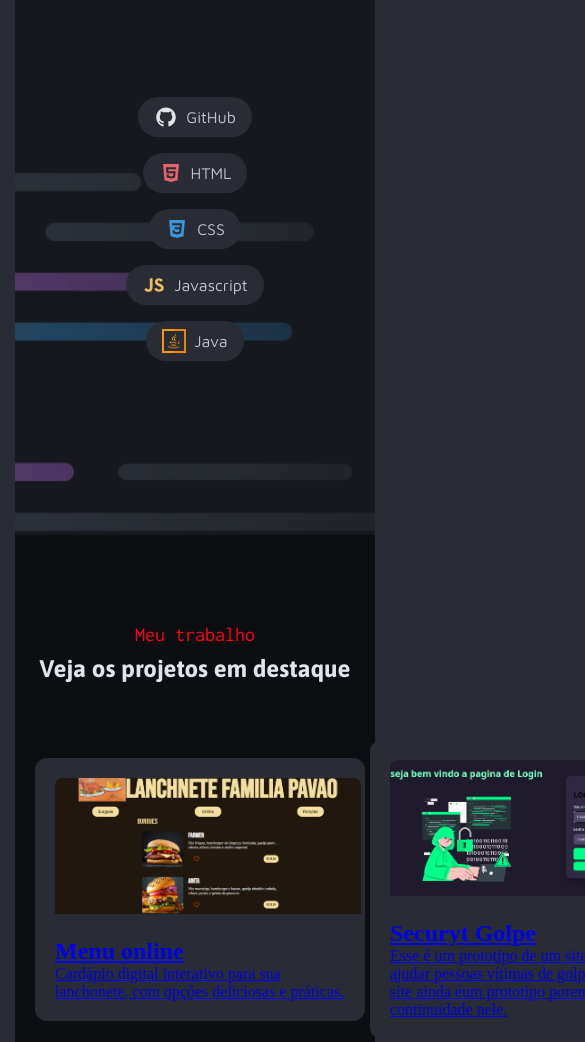
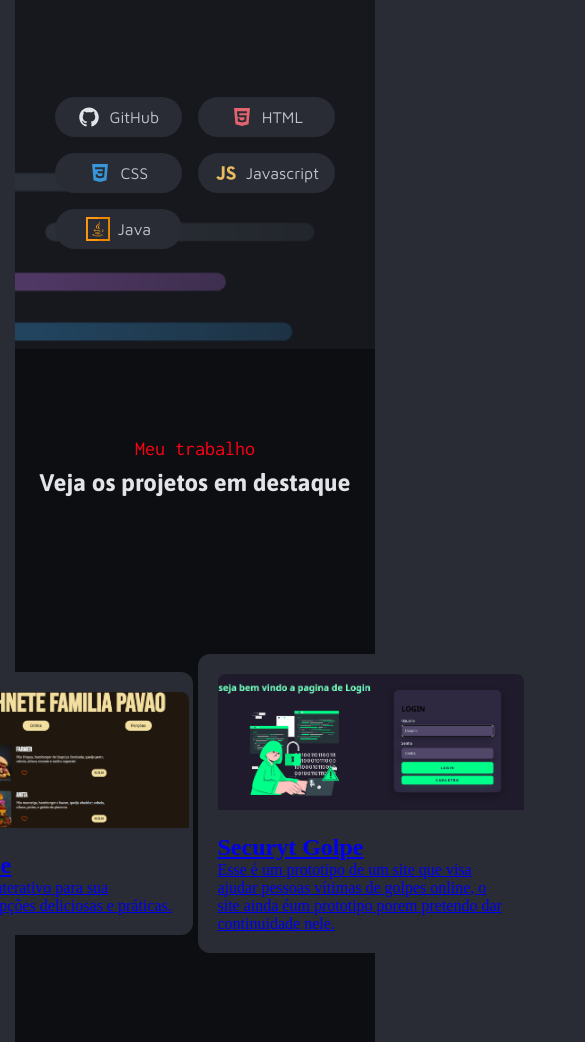
Before and after one commit to Fdsantos207/portifolio, a plain HTML site: page index.html in a window 390 px wide. Shown: the part 637-1679 px from the top of the page, 585 px wide, since content can reach past the window. Drawn offline with Linux system fonts and the light colour scheme.

Commit message:
Add files via upload

```diff
--- a/styles/index.css
+++ b/styles/index.css
@@ -1,3 +1,4 @@
+
 /* Global Styles */
 * {
   padding: 0;
@@ -165,7 +166,7 @@
 
 .stack {
   display: flex;
-  flex-direction: column; /* Organiza em coluna */
+  flex-direction: row; /* Organiza em coluna */
   align-items: center;
   padding: 20px; /* Afastando as bordas laterais */
   gap: 16px;
@@ -199,7 +200,7 @@
 /* Jobs */
 .jobs {
   background: var(--gray-100);
-  flex-direction: column;
+  flex-direction: row;
   justify-content: center;
   align-items: center;
   padding: 88px 20px; /* Afastando as bordas laterais */
@@ -316,18 +317,30 @@
       width: 200px; /* Adapta a largura do avatar */
   }
 
+  .stack {
+    display: grid; /* Usando Grid */
+    grid-template-columns: repeat(2, 1fr); /* 2 itens por linha */
+    align-items: center; /* Centraliza os itens verticalmente */
+    padding: 20px; /* Afastando as bordas laterais */
+    gap: 16px; /* Espaçamento entre os itens */
+}
+
+
   /* Jobs */
   .jobs {
-      padding: 40px 20px; /* Adapta o padding em telas menores */
-      background: var(--gray-100);
-  flex-direction: column;
+    padding: 60px 20px; /* Afastando as bordas laterais */
+    display: flex; /* Ou 'grid' se estiver usando Grid Layout */
+    gap: 50px; /* Define o espaçamento entre os itens */
+    flex-direction: column;
   justify-content: center;
   align-items: center;
   padding: 88px 20px; /* Afastando as bordas laterais */
+
   }
 
+
   figure {
-      width: 100%; /* Permite que o figure ocupe toda a largura */
+      width: 80%; /* Permite que o figure ocupe toda a largura */
   }
 
   /* Services */
```
